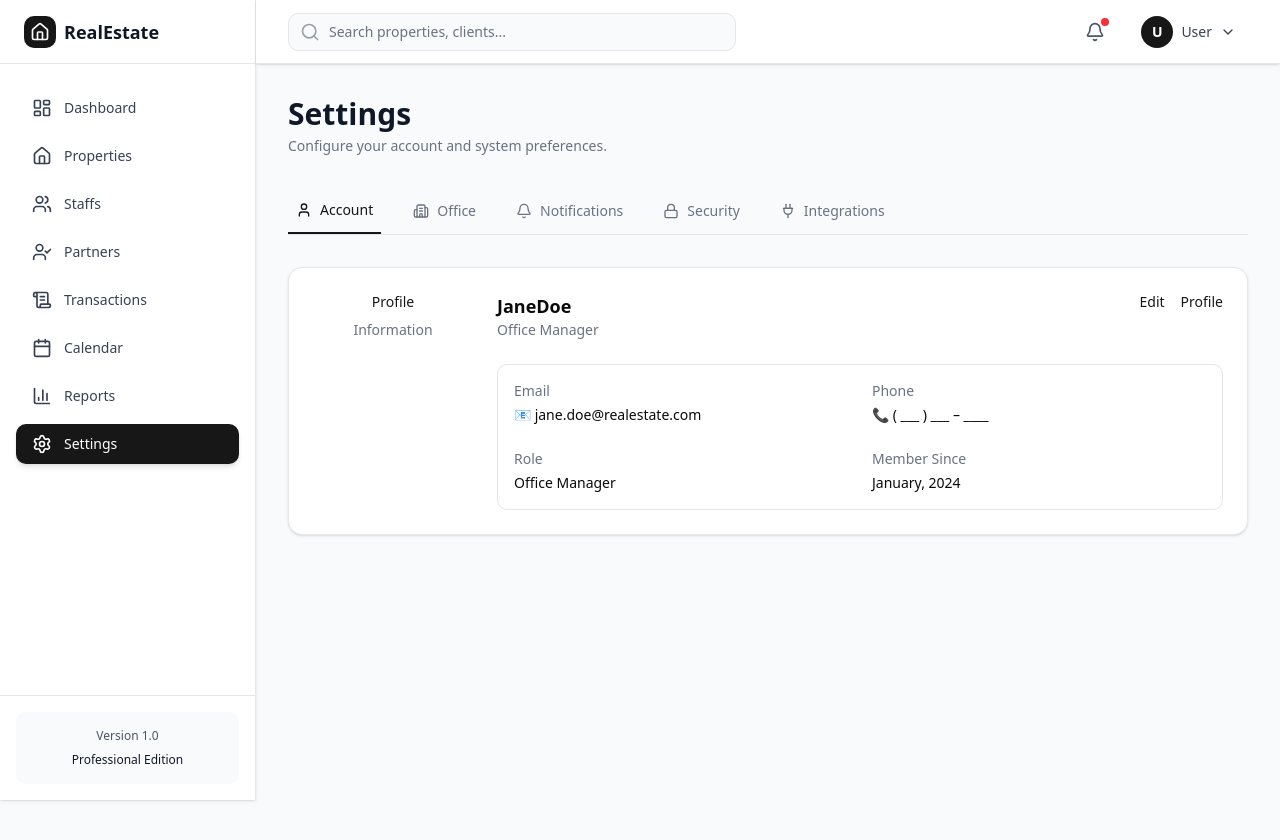
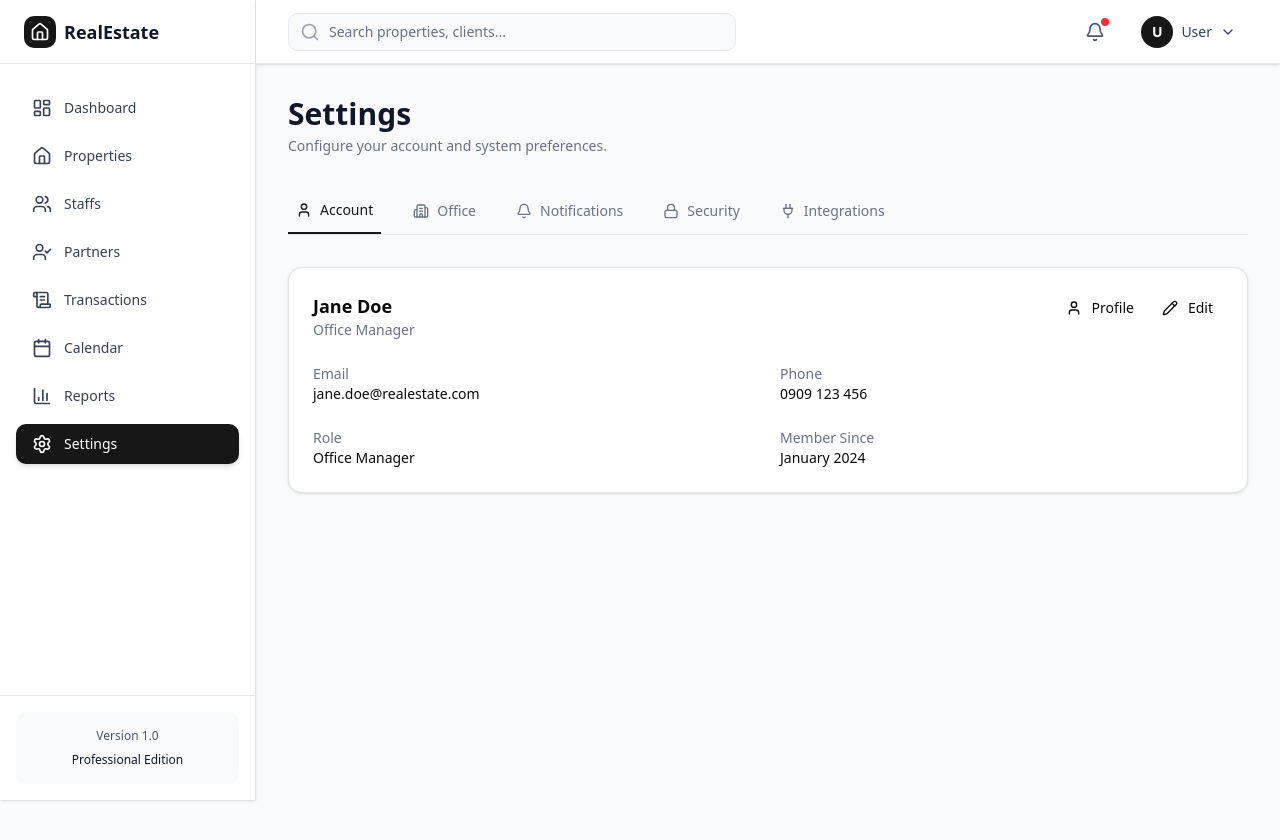
Before and after one commit to VidIsWandering/real-estate-office-management, a Next.js app in the folder frontend/: page /settings in a window 1280 px wide. Shown: the top 840 px of the page. Built offline with nearby package versions, Linux system fonts and the light colour scheme.

Commit message:
feat: handle Profile Setting

```diff
--- a/frontend/src/app/settings/page.tsx
+++ b/frontend/src/app/settings/page.tsx
@@ -5,7 +5,7 @@ import { useState } from "react";
 import { SettingsHeader } from "@/components/settings/SettingsHeader";
 import { SettingsTabs } from "@/components/settings/SettingsTabs";
 
-import { AccountTab } from "@/components/settings/AccountTab";
+import { AccountTab } from "@/components/settings/account/AccountTab";
 import { OfficeTab } from "@/components/settings/OfficeTab";
 import { NotificationsTab } from "@/components/settings/NotificationsTab";
 import { SecurityTab } from "@/components/settings/SecurityTab";
--- a/frontend/src/components/layout/Header.tsx
+++ b/frontend/src/components/layout/Header.tsx
@@ -21,6 +21,15 @@ export function Header() {
   const { user, logout } = useAuth();
   const router = useRouter();
   const { toggleSidebar } = useSidebar();
+  const handleGoProfile = () => {
+    setIsProfileOpen(false);
+    router.push("/settings/account?mode=profile");
+  };
+
+  const handleGoSettings = () => {
+    setIsProfileOpen(false);
+    router.push("/settings");
+  };
   const handleLogout = () => {
     logout();
     router.push("/login"); // điều hướng bằng Next router
@@ -99,11 +108,18 @@ export function Header() {
                 <p className="text-xs text-gray-600">{userEmail}</p>
               </div>
               <nav className="py-2">
-                <button className="w-full flex items-center gap-3 px-4 py-2 text-sm text-gray-700 hover:bg-gray-50 transition-colors">
+                <button
+                    onClick={handleGoProfile}
+                    className="w-full flex items-center gap-3 px-4 py-2 text-sm text-gray-700 hover:bg-gray-50 transition-colors"
+                >
                   <User className="w-4 h-4" />
                   My Profile
                 </button>
-                <button className="w-full flex items-center gap-3 px-4 py-2 text-sm text-gray-700 hover:bg-gray-50 transition-colors">
+
+                <button
+                    onClick={handleGoSettings}
+                    className="w-full flex items-center gap-3 px-4 py-2 text-sm text-gray-700 hover:bg-gray-50 transition-colors"
+                >
                   <Settings className="w-4 h-4" />
                   Settings
                 </button>
--- /dev/null
+++ b/frontend/src/components/settings/account/AccountTab.tsx
@@ -0,0 +1,63 @@
+"use client";
+
+import { useRouter } from "next/navigation";
+import { Button } from "@/components/ui/button";
+import { Pencil, User } from "lucide-react";
+
+export function AccountTab() {
+  const router = useRouter();
+
+  return (
+      <div className="bg-white border rounded-xl p-6 shadow-sm">
+        <div className="flex justify-between items-start">
+          <div>
+            <h2 className="text-lg font-semibold">Jane Doe</h2>
+            <p className="text-sm text-gray-500">Office Manager</p>
+          </div>
+
+          <div className="flex gap-2">
+            <Button
+                variant="ghost"
+                size="sm"
+                onClick={() =>
+                    router.push("/settings/account?mode=profile")
+                }
+            >
+              <User className="w-4 h-4 mr-1" />
+              Profile
+            </Button>
+
+            <Button
+                variant="ghost"
+                size="sm"
+                onClick={() =>
+                    router.push("/settings/account?mode=edit")
+                }
+            >
+              <Pencil className="w-4 h-4 mr-1" />
+              Edit
+            </Button>
+          </div>
+        </div>
+
+        <div className="mt-6 grid grid-cols-2 gap-6 text-sm">
+          <div>
+            <p className="text-gray-500">Email</p>
+            <p>jane.doe@realestate.com</p>
+          </div>
+          <div>
+            <p className="text-gray-500">Phone</p>
+            <p>0909 123 456</p>
+          </div>
+          <div>
+            <p className="text-gray-500">Role</p>
+            <p>Office Manager</p>
+          </div>
+          <div>
+            <p className="text-gray-500">Member Since</p>
+            <p>January 2024</p>
+          </div>
+        </div>
+      </div>
+  );
+}
```
